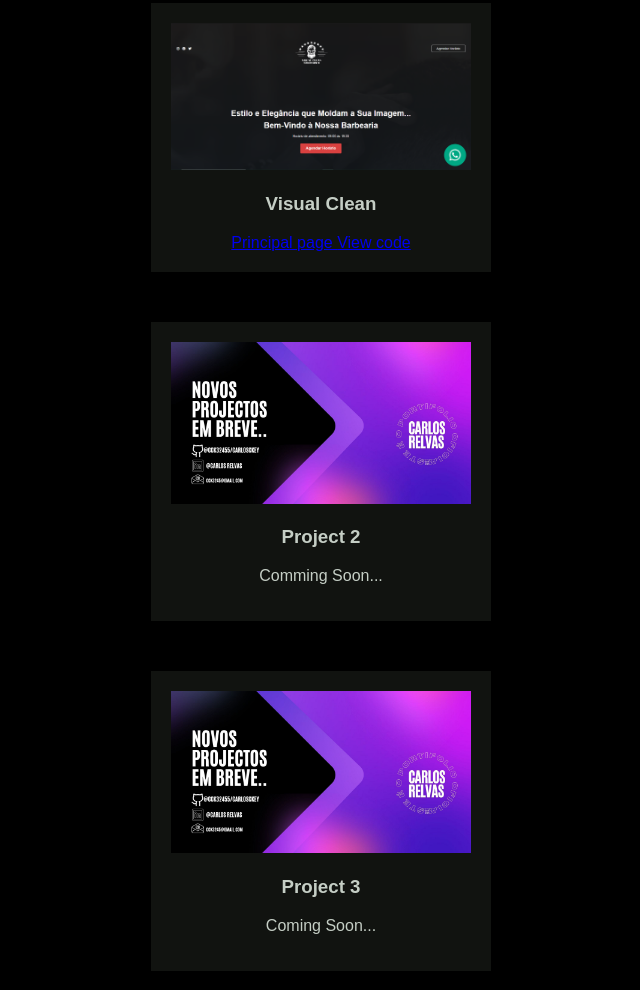
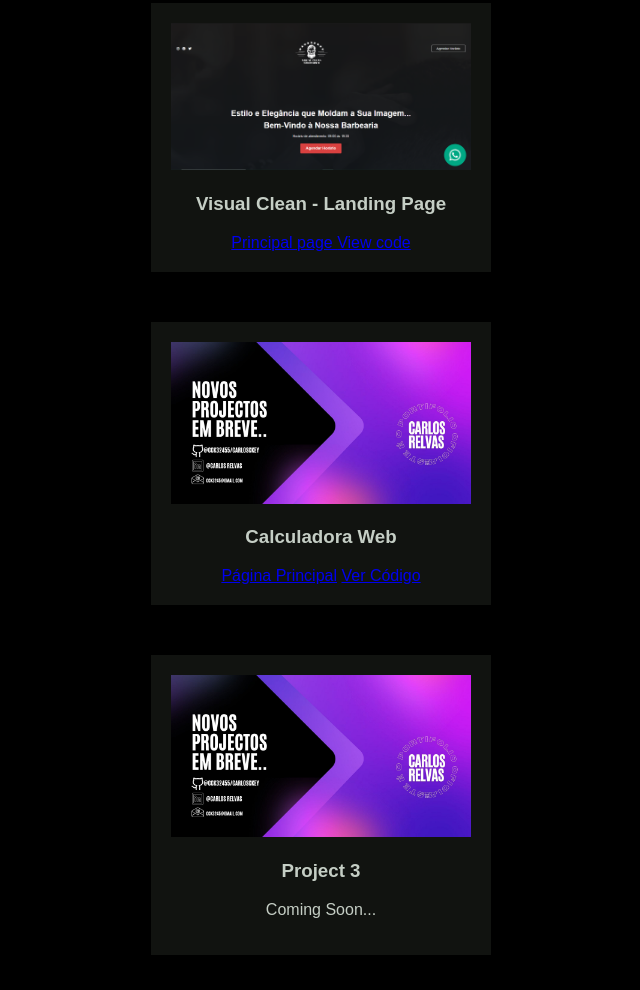
Before and after one commit to cck32455/Portifolio, a plain HTML site: page index.html in a window 1280 px wide. Shown: the part 1241-2231 px from the top of the page, without its empty margins (299-939 px from the left). Drawn offline with Linux system fonts and the light colour scheme.

Commit message:
Update index.html

```diff
--- a/index.html
+++ b/index.html
@@ -62,7 +62,7 @@
       <div class="project">
         <div class="project-box">
           <img src="/Capturar.PNG" alt="Projeto 1">
-          <h3>Visual Clean</h3>
+          <h3>Visual Clean - Landing Page</h3>
           <a href="https://barbearia-visual-clean.vercel.app/" target="_blank"> Principal page </a>
 
 
@@ -75,8 +75,10 @@
       <div class="project">
         <div class="project-box">
           <img src="/Sem nome (200 × 1080 px) (2000 × 1080 px) (300 × 1080 px) (2000 × 1080 px) (1).jpg" alt="Projeto 2">
-          <h3>Project 2</h3>
-          <p>Comming Soon...</p>
+          <h3>Calculadora Web</h3>
+
+          <a href="https://calculadora-e4uoh6ro2-cck32455.vercel.app/" target="_blank">Página Principal</a>
+          <a href="https://github.com/cck32455/Calculadora" target="_blank"> Ver Código </a>
         </div>
       </div>
 
```
